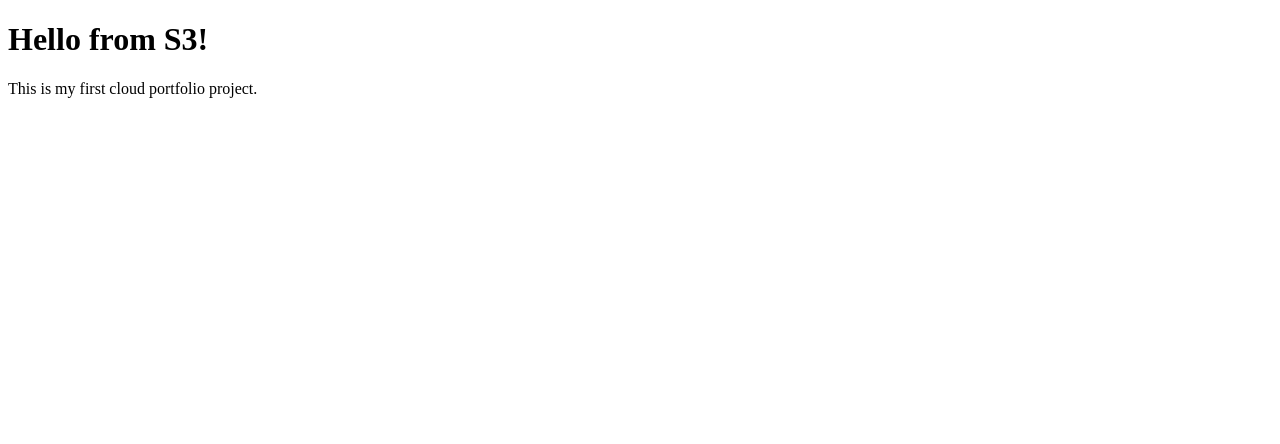
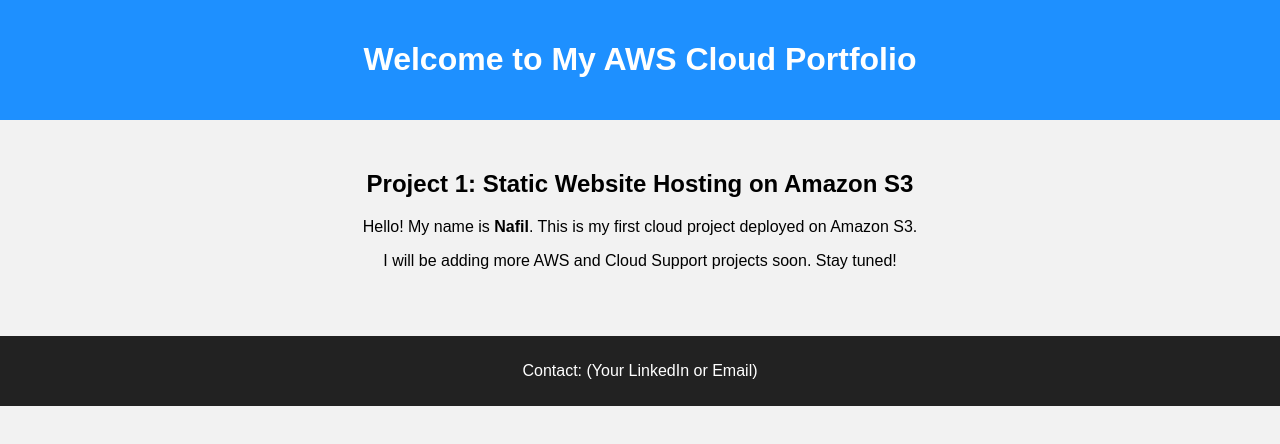
Before and after one commit to Nafil14/Nafil14-aws-cloud-portfolio, a plain HTML site: page project-1-s3-static-website/index.html in a window 1280 px wide. Drawn offline with Linux system fonts and the light colour scheme.

Commit message:
Update index.html for AWS S3 portfolio project

```diff
--- a/project-1-s3-static-website/index.html
+++ b/project-1-s3-static-website/index.html
@@ -1,10 +1,45 @@
 <!DOCTYPE html>
-<html>
+<html lang="en">
 <head>
-    <title>My AWS S3 Website</title>
+    <meta charset="UTF-8">
+    <meta name="viewport" content="width=device-width, initial-scale=1.0">
+    <title>Nafil | AWS S3 Cloud Project</title>
+    <style>
+        body {
+            font-family: Arial, sans-serif;
+            margin: 0; padding: 0;
+            text-align: center;
+            background: #f2f2f2;
+        }
+        header {
+            background: #1e90ff;
+            padding: 20px;
+            color: #fff;
+        }
+        section {
+            padding: 30px;
+        }
+        footer {
+            background: #222;
+            color: #fff;
+            padding: 10px;
+            margin-top: 20px;
+        }
+    </style>
 </head>
 <body>
-    <h1>Hello from S3!</h1>
-    <p>This is my first cloud portfolio project.</p>
+    <header>
+        <h1>Welcome to My AWS Cloud Portfolio</h1>
+    </header>
+
+    <section>
+        <h2>Project 1: Static Website Hosting on Amazon S3</h2>
+        <p>Hello! My name is <strong>Nafil</strong>. This is my first cloud project deployed on Amazon S3.</p>
+        <p>I will be adding more AWS and Cloud Support projects soon. Stay tuned!</p>
+    </section>
+
+    <footer>
+        <p>Contact: (Your LinkedIn or Email)</p>
+    </footer>
 </body>
 </html>
```
